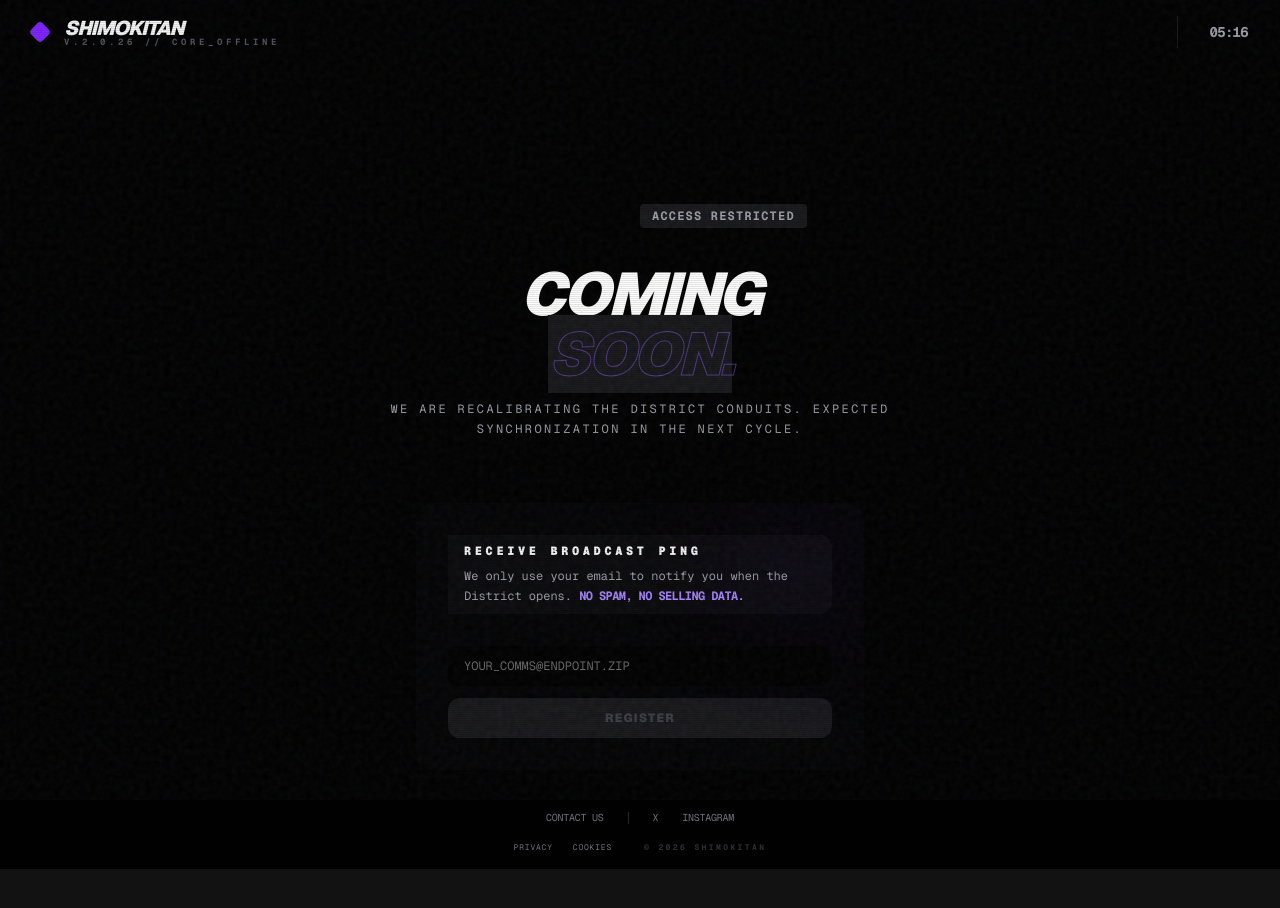
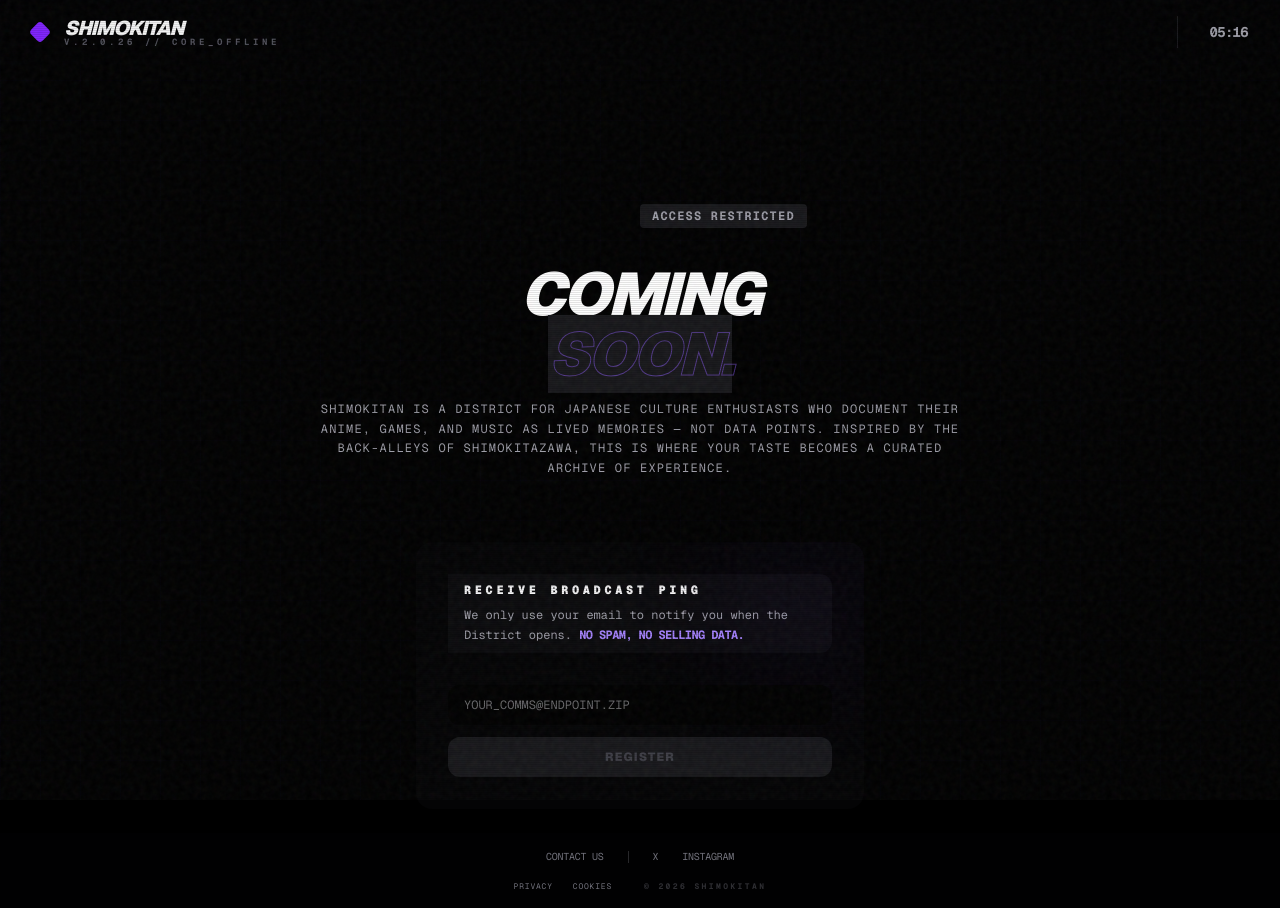
Before and after one commit to shimokitan/shimokitan, a Next.js app in the folder apps/main/: page /maintenance in a window 1280 px wide. Before the commit the page ends 869 px from the top, so only its background shows below. Built offline with nearby package versions, Linux system fonts and the light colour scheme; some icons are missing.

Commit message:
docs: update coming soon description with new mission statement

```diff
--- a/apps/main/src/app/layout.tsx
+++ b/apps/main/src/app/layout.tsx
@@ -14,7 +14,7 @@ const geistMono = Geist_Mono({
 
 export const metadata: Metadata = {
   title: "SHIMOKITAN // COMING SOON",
-  description: "Recalibrating the district conduits.",
+  description: "SHIMOKITAN is a district for Japanese culture enthusiasts who document their anime, games, and music as lived memories — not data points. Inspired by the back-alleys of Shimokitazawa, this is where your taste becomes a curated archive of experience.",
 };
 
 export default function RootLayout({
--- a/apps/main/src/components/ComingSoon.tsx
+++ b/apps/main/src/components/ComingSoon.tsx
@@ -147,9 +147,11 @@ export function ComingSoon() {
                         COMING<br />
                         <span className="text-transparent bg-zinc-900" style={{ WebkitTextStroke: '1px rgba(139, 92, 246, 0.5)' }}>SOON.</span>
                     </h2>
-                    <p className="text-zinc-400 font-mono text-xs md:text-sm tracking-[0.2em] uppercase max-w-lg mx-auto leading-relaxed">
-                        We are recalibrating the district conduits. <br className="hidden md:block" />
-                        Expected synchronization in the next cycle.
+                    <p className="text-zinc-400 font-mono text-xs md:text-sm tracking-[0.1em] max-w-2xl mx-auto leading-relaxed">
+                        SHIMOKITAN is a district for Japanese culture enthusiasts <br className="hidden md:block" />
+                        who document their anime, games, and music as lived memories — <br className="hidden md:block" />
+                        not data points. Inspired by the back-alleys of Shimokitazawa, <br className="hidden md:block" />
+                        this is where your taste becomes a curated archive of experience.
                     </p>
                 </div>
 
```
